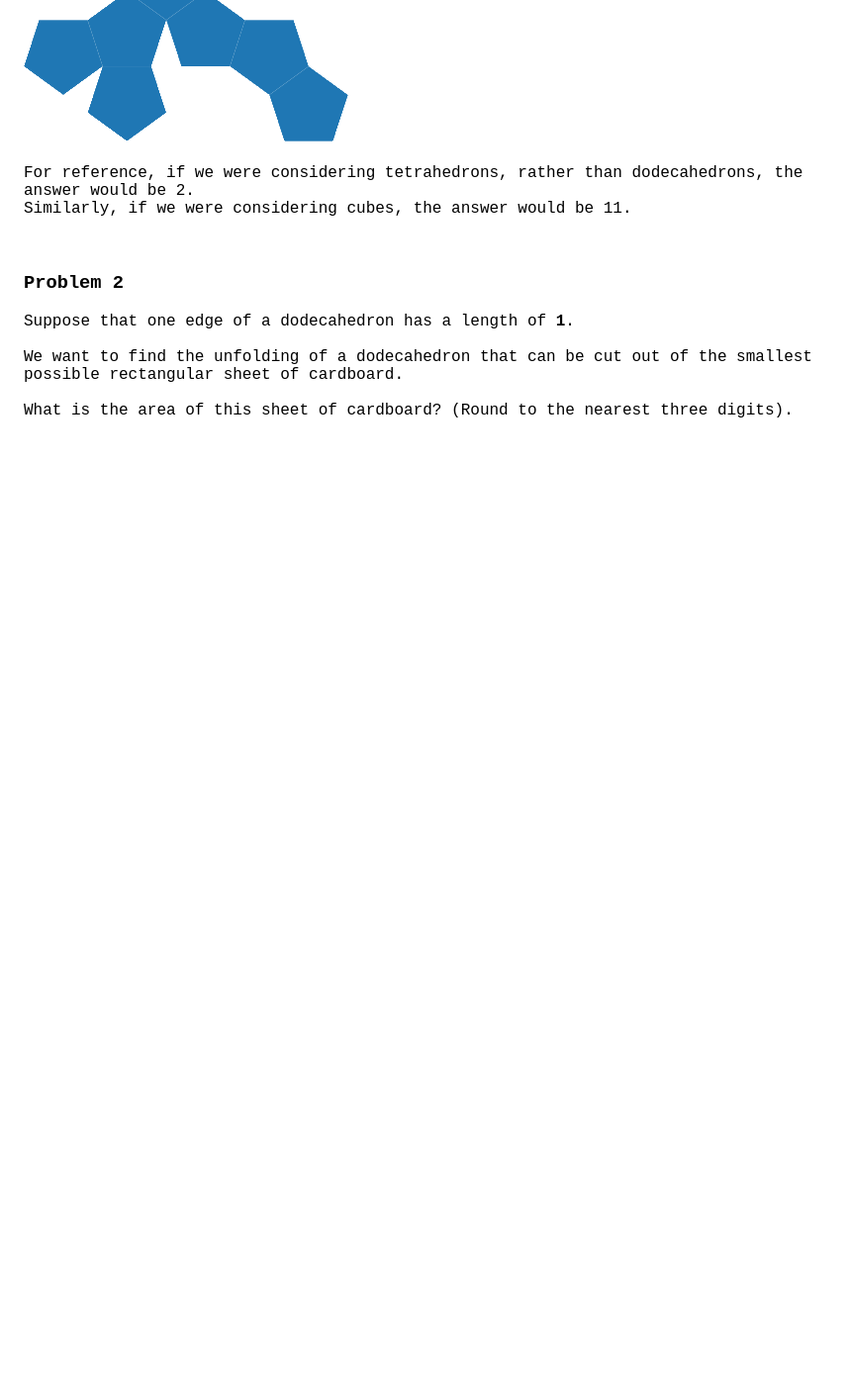
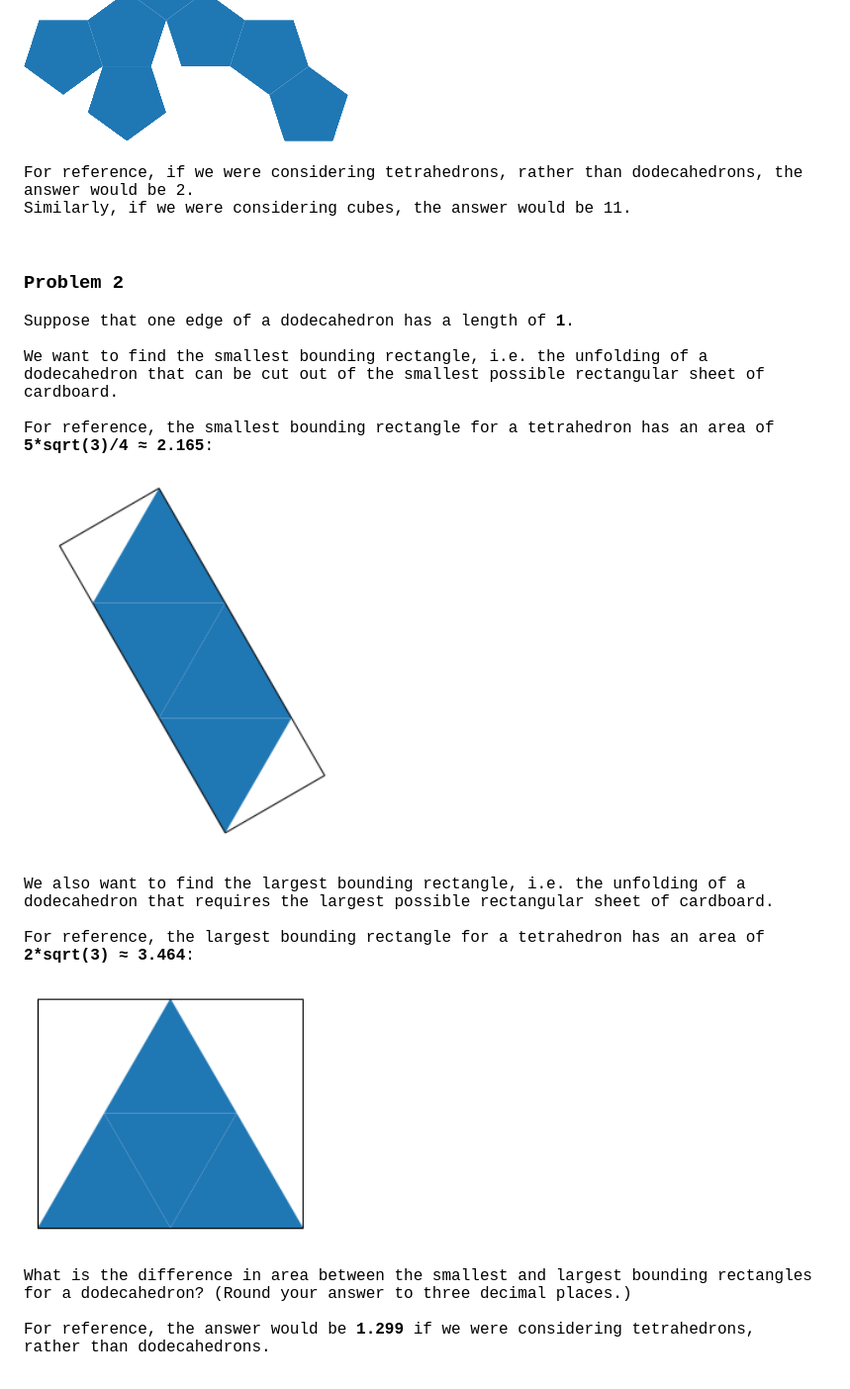
Before and after one commit to peterolson/coolgear-christmas, a SvelteKit app: page /2023/unfolded-dodecahedrons in a window 1280 px wide. Shown: the part 844-2248 px from the top of the page at 99% size, without its empty margins (0-859 px from the left). Before the commit the page ends 1308 px from the top, so only its background shows below. Built offline with nearby package versions, Linux system fonts and the light colour scheme.

Commit message:
add examples

```diff
--- a/src/routes/2023/unfolded-dodecahedrons/+page.svelte
+++ b/src/routes/2023/unfolded-dodecahedrons/+page.svelte
@@ -1,9 +1,13 @@
 <script lang="ts">
-    import { base } from '$app/paths';
+	import { base } from '$app/paths';
 </script>
+
 <pre>
-Without a doubt, the most beautiful ornament to put at the top of a Christmas tree is a stellated dodecahedron. It is of upmost importance to <b>Cool</b><i>Gear</i>'s bottom line to develop the most efficient possible process to manufacture these ornaments.
-<img src="{base}/img/stellated_dodecahedron.png" alt="stellated dodecahedron">
+Without a doubt, the most beautiful ornament to put at the top of a Christmas tree is a stellated dodecahedron. It is of upmost importance to <b
+		>Cool</b
+	><i>Gear</i
+	>'s bottom line to develop the most efficient possible process to manufacture these ornaments.
+<img src="{base}/img/stellated_dodecahedron.png" alt="stellated dodecahedron" />
 But let's not get too far ahead ourselves -- before we can make stellated dodecahedrons, we first need to nail down the best way to make simple dodecahedrons.
 
 One easy way to mass-produce dodecahedrons is to cut out a flat unfolded shape from cardboard, and then fold it into a dodecahedron.
@@ -12,7 +16,7 @@ One easy way to mass-produce dodecahedrons is to cut out a flat unfolded shape f
 
 Here is an example of one possible way to unfold a dodecahedron:
 
-<img src="{base}/img/unfolded_dodecahedron.png" alt="dodecahedron unfolded">
+<img src="{base}/img/unfolded_dodecahedron.png" alt="dodecahedron unfolded" />
 
 For reference, if we were considering tetrahedrons, rather than dodecahedrons, the answer would be 2.
 Similarly, if we were considering cubes, the answer would be 11.
@@ -20,7 +24,24 @@ Similarly, if we were considering cubes, the answer would be 11.
 
 <h3>Problem 2</h3>Suppose that one edge of a dodecahedron has a length of <b>1</b>.
 
-We want to find the unfolding of a dodecahedron that can be cut out of the smallest possible rectangular sheet of cardboard.
+We want to find the smallest bounding rectangle, i.e. the unfolding of a dodecahedron that can be cut out of the smallest possible rectangular sheet of cardboard.
 
-What is the area of this sheet of cardboard? (Round to the nearest three digits).
+For reference, the smallest bounding rectangle for a tetrahedron has an area of <b
+		>5*sqrt(3)/4 ≈ 2.165</b
+	>:
+
+<img src="{base}/img/tetrahedron_min_area.png" alt="tetrahedron smallest bounding rectangle" />
+
+We also want to find the largest bounding rectangle, i.e. the unfolding of a dodecahedron that requires the largest possible rectangular sheet of cardboard.
+
+For reference, the largest bounding rectangle for a tetrahedron has an area of <b
+		>2*sqrt(3) ≈ 3.464</b
+	>:
+
+<img src="{base}/img/tetrahedron_max_area.png" alt="tetrahedron largest bounding rectangle" />
+
+What is the difference in area between the smallest and largest bounding rectangles for a dodecahedron? (Round your answer to three decimal places.)
+
+For reference, the answer would be <b>1.299</b
+	> if we were considering tetrahedrons, rather than dodecahedrons.
 </pre>
```
Also changed, not shown: static/img/tetrahedron_max_area.png (added), static/img/tetrahedron_min_area.png (added).
